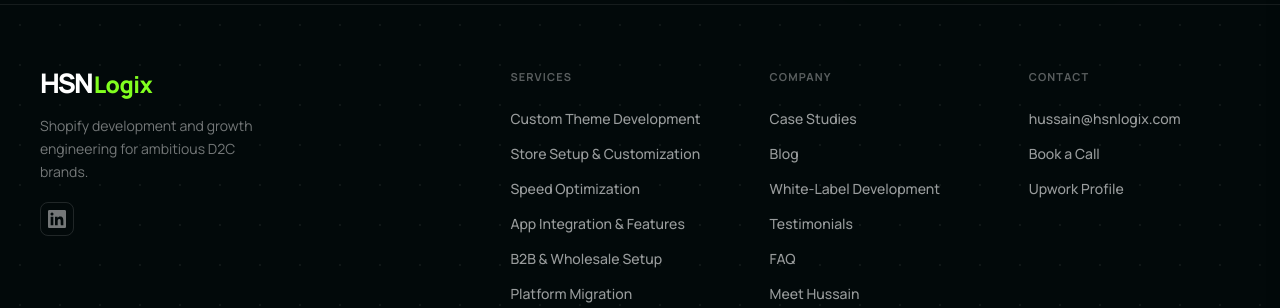
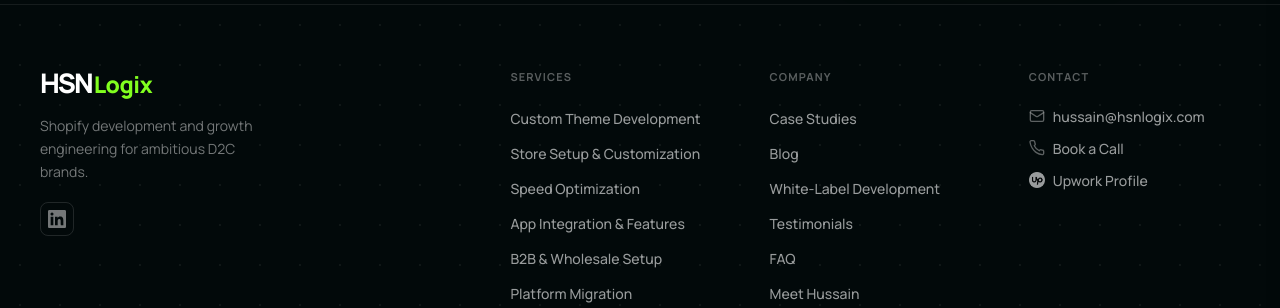
Before and after one commit to gr8ahmad/hsnlogix, a Jekyll site: the page built from blog/index.html, in a window 1280 px wide and 1400 px high, scrolled down 433 px. Shown: the part 940-1248 px from the top of the window. Built offline with Jekyll 4.4.1, drawn with Linux system fonts in a browser that asks for light colours; a script that is not in the unit is left out.

Commit message:
Phase 13: Add icons to footer Contact links
- Email link: Lucide envelope SVG (stroke="currentColor", 16x16)
- Book a Call link: Lucide phone SVG (stroke="currentColor", 16x16)
- Upwork Profile link: /upwork-icon.webp at 16x16, same asset path as the
  "Top Rated on Upwork" badge in index.html and team/hussain.html

Added .footer-contact__link CSS class in style-additions.css:
  display:flex; align-items:center; gap:8px with opacity transition on icons
Icons use stroke="currentColor" so they inherit the link's rgba(255,255,255,0.6)
color and the lime #82FF1F hover state automatically

Co-Authored-By: Claude Sonnet 4.6 <noreply@anthropic.com>
Claude-Session: https://claude.ai/code/session_015dfU2K8V8wNbXDRK3bceSx

```diff
--- a/_includes/footer.html
+++ b/_includes/footer.html
@@ -77,9 +77,9 @@
       <div class="footer-col">
         <h3 class="footer-col__heading">Contact</h3>
         <ul class="footer-col__links">
-          <li><a href="mailto:hussain@hsnlogix.com">hussain@hsnlogix.com</a></li>
-          <li><a href="https://cal.com/hsnlogix" data-cal-link="hsnlogix" data-cal-config='{"layout":"month_view"}' rel="noopener">Book a Call</a></li>
-          <li><a href="https://www.upwork.com/freelancers/~01e91c15509859436e" target="_blank" rel="noopener">Upwork Profile</a></li>
+          <li><a href="mailto:hussain@hsnlogix.com" class="footer-contact__link"><svg xmlns="http://www.w3.org/2000/svg" viewBox="0 0 24 24" fill="none" stroke="currentColor" stroke-width="2" stroke-linecap="round" stroke-linejoin="round" width="16" height="16" aria-hidden="true"><rect x="2" y="4" width="20" height="16" rx="2"/><path d="m22 7-8.97 5.7a1.94 1.94 0 0 1-2.06 0L2 7"/></svg>hussain@hsnlogix.com</a></li>
+          <li><a href="https://cal.com/hsnlogix" data-cal-link="hsnlogix" data-cal-config='{"layout":"month_view"}' rel="noopener" class="footer-contact__link"><svg xmlns="http://www.w3.org/2000/svg" viewBox="0 0 24 24" fill="none" stroke="currentColor" stroke-width="2" stroke-linecap="round" stroke-linejoin="round" width="16" height="16" aria-hidden="true"><path d="M22 16.92v3a2 2 0 0 1-2.18 2 19.79 19.79 0 0 1-8.63-3.07A19.5 19.5 0 0 1 4.69 12 19.79 19.79 0 0 1 1.59 3.44 2 2 0 0 1 3.56 1h3a2 2 0 0 1 2 1.72 12.84 12.84 0 0 0 .7 2.81 2 2 0 0 1-.45 2.11L7.91 8.6A16 16 0 0 0 15.4 16.1l.96-.96a2 2 0 0 1 2.11-.45 12.84 12.84 0 0 0 2.81.7A2 2 0 0 1 22 16.92z"/></svg>Book a Call</a></li>
+          <li><a href="https://www.upwork.com/freelancers/~01e91c15509859436e" target="_blank" rel="noopener" class="footer-contact__link"><img src="{{ '/upwork-icon.webp' | relative_url }}" alt="" width="16" height="16">Upwork Profile</a></li>
         </ul>
       </div>
     </div>
--- a/style-additions.css
+++ b/style-additions.css
@@ -1330,3 +1330,20 @@ button.faq-trigger {
   font: inherit;
   color: inherit;
 }
+
+/* Footer contact links — icon + text row */
+.footer-contact__link {
+  display: flex;
+  align-items: center;
+  gap: 8px;
+}
+.footer-contact__link svg,
+.footer-contact__link img {
+  flex-shrink: 0;
+  opacity: 0.6;
+  transition: opacity 0.2s ease;
+}
+.footer-contact__link:hover svg,
+.footer-contact__link:hover img {
+  opacity: 1;
+}
```
